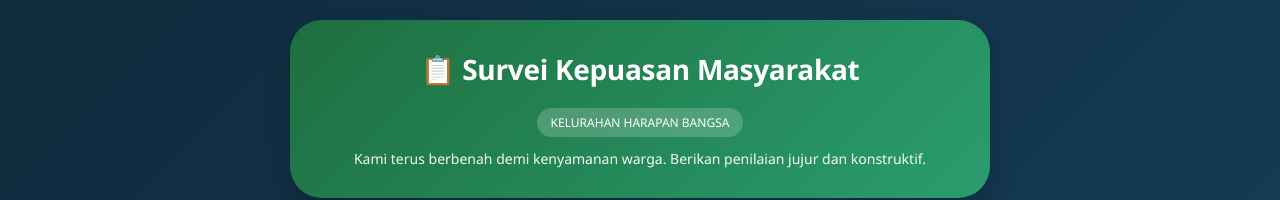
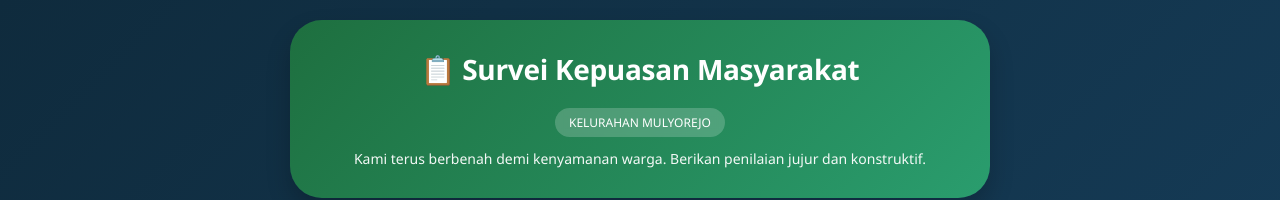
Before and after one commit to Jefro2002/Penilain-Kelurahan, a plain HTML site: page index.html in a window 1280 px wide. Shown: the top 200 px of the page. Drawn offline with Linux system fonts and the light colour scheme.

Commit message:
Update index.html

```diff
--- a/index.html
+++ b/index.html
@@ -255,7 +255,7 @@
 <div class="container">
     <div class="hero">
         <h1>📋 Survei Kepuasan Masyarakat</h1>
-        <div class="badge">KELURAHAN HARAPAN BANGSA</div>
+        <div class="badge">KELURAHAN MULYOREJO</div>
         <p>Kami terus berbenah demi kenyamanan warga. Berikan penilaian jujur dan konstruktif.</p>
     </div>
 
```
